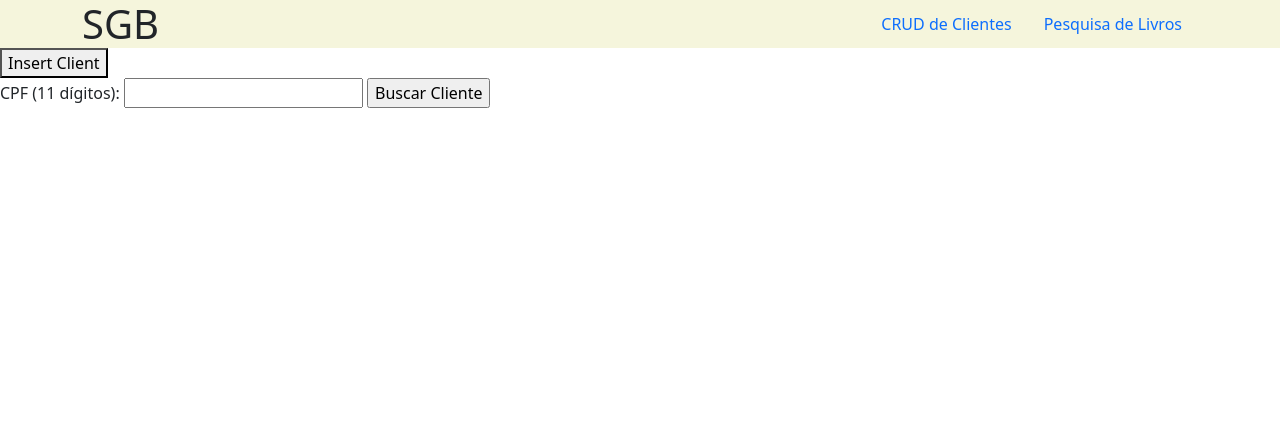
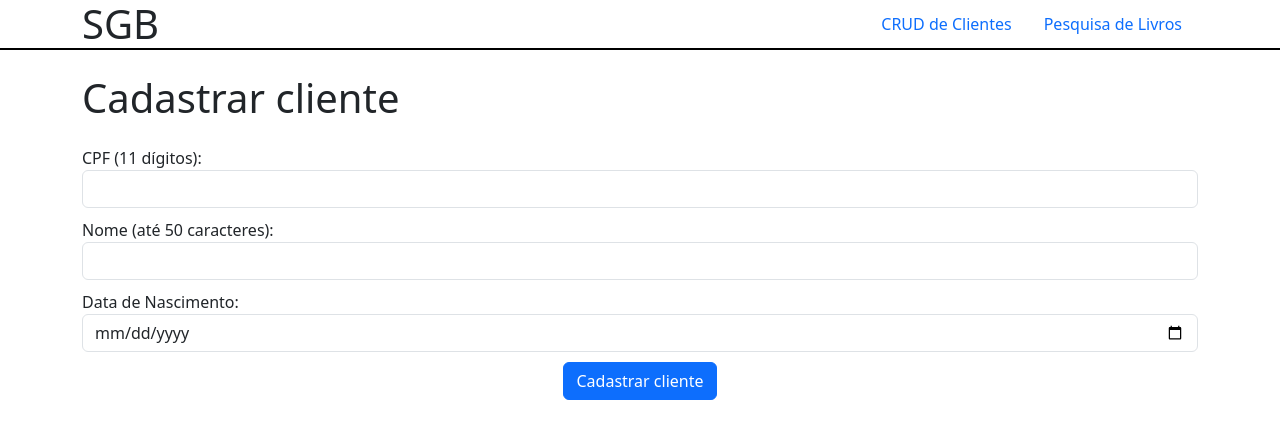
Before and after one commit to eduperottoni/SGB, a Flask app: page /clients-crud/?action=create in a window 1280 px wide. Shown: the top 439 px of the page. Run offline with Flask 3, Linux system fonts and the light colour scheme.

Commit message:
Clients CRUD working; Delete needs to reference PK deletion

```diff
--- a/app/src/app.py
+++ b/app/src/app.py
@@ -15,8 +15,9 @@ app = Flask(
 
 @app.route('/')
 def hello():
-    query = "SELECT * FROM Autor WHERE nome = 'Agatha Christie';"
-    tuples = execute_query(query)
+    query = "SELECT * FROM Autor WHERE nome = %s;"
+    params = ('Agatha Christie',)
+    tuples = execute_query(query, params)
     logging.debug(tuples)
     return 'Hello, World!'
 
@@ -25,48 +26,165 @@ def hello():
 #     return render_template('clients_crud.html')
 
 @app.route('/clients-crud/', methods=['GET', 'POST'])
-@app.route('/clients-crud/<cpf>', methods=['GET', 'POST'])
-def clients_crud(cpf = None):
+def clients_crud():
     action = request.args.get('action')
     logging.debug(action)
-    client_form = {}
 
     if request.method == 'POST':
-        if action in ['insert', 'update']:
+        logging.debug('ISSO FOI UM POST')
+        if action in ['create', 'update']:
             client_form = request.form
             logging.debug(f'Vamos cadastrar/atualizar um cliente: {client_form["cpf"]}')
 
-            if action == 'insert':
+            if action == 'create':
                 query = f'INSERT INTO Cliente (cpf, nome, data_nascimento, data_registro) VALUES {client_form["cpf"], client_form["nome"], client_form["data_nascimento"], datetime.now().isoformat()}'
                 execute_query(query)
+
+                logging.debug('Cliente criado')
+                query = f"SELECT * FROM Cliente WHERE cpf = %s;"
+                params = (client_form["cpf"],)
+                logging.debug(execute_query(query, params))
+
+            elif action == 'update':
+                logging.debug('Vamos atualizar o cliente')
+                logging.debug(client_form)
+
+                query = """
+                    UPDATE Cliente
+                    SET nome = %s, data_nascimento = %s
+                    WHERE cpf = %s
+                """
+                values = (client_form['nome'], client_form['data_nascimento'], client_form['cpf'])
+                execute_query(query, values)
+
+                logging.debug('Cliente atualizado')
+                query = f"SELECT * FROM Cliente WHERE cpf = %s;"
+                params = (client_form["cpf"],)
+                logging.debug(execute_query(query, params))
+
+            elif action == 'delete':
+                return render_template()
 
             return redirect('/clients-crud/')
 
         elif action == 'read':
-            cpf = request.form['cpf']
-            query = f"SELECT * FROM Cliente WHERE cpf = '{cpf}'"
-            tuples = execute_query(query)
-            logging.debug(f'MOSTRAR TEMPLATE COM O CLIENTE: {tuples}')
+            clients_info = request.form
+            query = f'SELECT * FROM Cliente'
+            query, params = format_search_by_params_query(query, clients_info)
+            tuples = execute_query(query, params)
+            logging.debug(f'MOSTRAREMOS OS RESULTADOS DA BUSCA POR CLIENTES: {tuples}')
+
+            return render_template('clients.html', search=tuples)
 
         elif action == 'delete':
-            ...
+            logging.debug('CPF')
+            logging.debug(request.form)
+            logging.debug(request.form['cpf'])
+            #TODO Ver se é possível deletar (se o cliente não tem empréstimos pendentes)
+            query = f"DELETE FROM Cliente WHERE cpf = %s;"
+            params = (request.form.get('cpf'),)
+            execute_query(query, params)
+            logging.debug('Cliente deletado')
 
-    if action == 'update':
-        try:
-            query = f"SELECT (cpf, nome, data_nascimento) FROM Cliente WHERE cpf = {cpf}"
-            tuples = execute_query(query)
-            logging.debug(f'Recuperamos dados do cliente: {tuples}')
+            query = f'SELECT * FROM Cliente WHERE cpf = %s;'
+            params = (request.form.get('cpf'),)
+            tuples = execute_query(query, params)
+            logging.debug()
 
-        except Exception as e:
-            logging.debug(e)
+    # If method == 'GET':
+    if action:
+        client_form={}
+        form_title=''
+        match action:
+            case 'update':
+                if 'cpf' in request.args:
+                    # try:
+                    cpf = request.args.get('cpf')
+                    query = f"SELECT (cpf, nome, data_nascimento) FROM Cliente WHERE cpf = %s;"
+                    params = (cpf,)
+                    tuple = execute_query(query, params)
+                    clients_list = get_dicts_from_tuples(tuple, ['cpf', 'nome', 'data_nascimento'])
+                    clients_list[0]['nome'] = clients_list[0]['nome'][1:-1]
+                    client_form = clients_list[0]
+                    form_title = 'Atualizar cliente'
+                    # except Exception as e:
+                    #     return render_template('error.html',
+                    #                         msg="Erro ao recuperar o CPF especificado",
+                    #                         url_for_link="clients_crud",
+                    #                         action_link='update')
+                else:
+                    clients_list = get_all_clients_from_db()
+                    return render_template('choose_client.html', clients=clients_list)
 
-    elif action == 'insert':
-        logging.debug('OLÁ')
+            case 'create':
+                form_title='Cadastrar cliente'
+
+            case 'read':
+                form_title = 'Buscar cliente'
+
+            case 'delete':
+                    clients_list = get_all_clients_from_db()
+                    return render_template('choose_client.html', clients=clients_list)
 
 
-        return render_template('client_form.html', client_form=client_form)
+        return render_template('client_form.html',
+                                client_form=client_form,
+                                form_title=form_title,
+                                crud_action=action)
 
-    return render_template('clients_crud.html')
+    return render_template('clients_crud.html', crud_action=action)
+
+
+def get_all_clients_from_db():
+    query = f"SELECT (cpf, nome, data_nascimento) FROM Cliente"
+    tuples = execute_query(query)
+    clients_list = get_dicts_from_tuples(tuples, ['cpf', 'nome', 'data_nascimento'])
+    return clients_list
+
+
+def get_dicts_from_tuples(tuples: list[str], keys_list: list[str]) -> list[dict[str | str]]:
+    """
+    Function to transform a result from a db query to a dict based on the specified keys
+
+    :param tuples: tuples from DB
+    :param keys_list: list with keys, in the order of the tuples resultss
+    :return: the result dict
+    """
+    dicts_list = []
+    for tuple in tuples:
+        logging.debug(tuple)
+        for t in tuple:
+            t = t[1:-1]
+            dicts_list.append(
+                {keys_list[index]: column for index, column in enumerate(t.split(','))}
+            )
+    return dicts_list
+
+
+
+def format_search_by_params_query(base_query: str, info: dict[str | str]) -> str | tuple:
+    """
+    Function to format some SELECT search to READ action on CRUD
+
+    :param query: the base SELECT query
+    :param info: dict containing the columns name as keys and search values as values
+
+    eg. {'cpf': '00083993456', 'nome': None}
+
+    :return query and params: query and params, ready to bbe executed by cursor
+    """
+    conditions, params = [], []
+    for k, v in info.items():
+        if v:
+            conditions.append(f'{k} = %s')
+            params.append(v)
+
+    if conditions:
+        base_query += ' WHERE '
+        base_query += " AND ".join(conditions)
+
+    return base_query, tuple(params)
+
 
 
 
--- a/app/src/db_utils/populate_tables.sql
+++ b/app/src/db_utils/populate_tables.sql
@@ -131,7 +131,8 @@ INSERT INTO Cliente (cpf, nome, data_nascimento, data_registro) VALUES
     ('78901654326', 'Larissa Santos', '1982-11-05', '2022-03-17'),
     ('89012765437', 'Fábio Costa', '1998-06-12', '2022-04-24'),
     ('90123876548', 'Mariana Souza', '1984-03-19', '2022-05-01'),
-    ('01234987659', 'Pedro Oliveira', '1990-12-26', '2022-06-08');
+    ('01234987659', 'Pedro Oliveira', '1990-12-26', '2022-06-08'),
+    ('90456372678', 'Pedro Oliveira', '2002-06-08', '2023-06-09');
 
 -- Para Agatha Christie
 INSERT INTO Escrito_por (autor, livro) VALUES
--- a/app/src/static/client_form.html
+++ b/app/src/static/client_form.html
@@ -5,27 +5,43 @@
 <body>
     {% include 'header.html' %}
 <div class="container mt-4">
-    <h1 class="mb-4">Formulário de Criação de Cliente</h1>
+    <h1 class="mb-4">{{ form_title }}</h1>
 
-    <form action="{{ url_for('clients_crud', action='insert') }}" method="post">
+    <form action="{{ url_for('clients_crud', action=crud_action) }}" method="post">
         <div class="form-group">
             <label for="cpf">CPF (11 dígitos):</label>
-            <input type="text" class="form-control" id="cpf" name="cpf" pattern="\d{11}" required title="CPF deve ter 11 dígitos">
+            <input
+                value="{{ client_form['cpf'] }}"
+                type="text"
+                class="form-control"
+                id="cpf"
+                name="cpf"
+                pattern="\d{11}"
+                {% if crud_action != 'read' %}required{% endif %}
+                title="CPF deve ter 11 dígitos"
+                {% if crud_action == 'update' %}disabled{% endif %}>
         </div>
 
         <div class="form-group">
             <label for="nome">Nome (até 50 caracteres):</label>
-            <input type="text" class="form-control" id="nome" name="nome" maxlength="50" required>
+            <input value="{{ client_form['nome'] }}" class="form-control" id="nome" name="nome" maxlength="50" {% if crud_action != 'read' %}required{% endif %}>
         </div>
 
         <div class="form-group">
             <label for="data_nascimento">Data de Nascimento:</label>
-            <input type="date" class="form-control" id="data_nascimento" name="data_nascimento" required>
+            <input value="{{ client_form['data_nascimento'] }}" type="date" class="form-control" id="data_nascimento" name="data_nascimento" {% if crud_action != 'read' %}required{% endif %}>
         </div>
 
-        <button type="submit" class="btn btn-primary">Cadastrar Cliente</button>
+        <div class="form-group">
+            <button type="submit" onclick="enableCPF()" class="btn btn-primary">{{ form_title }}</button>
+        </div>
     </form>
 </div>
+<script>
+    function enableCPF() {
+        document.getElementById('cpf').disabled = false;
+    }
+</script>
 <script src="https://cdn.jsdelivr.net/npm/bootstrap@5.3.2/dist/js/bootstrap.bundle.min.js" integrity="sha384-C6RzsynM9kWDrMNeT87bh95OGNyZPhcTNXj1NW7RuBCsyN/o0jlpcV8Qyq46cDfL" crossorigin="anonymous"></script>
 </body>
 </html>
--- a/app/src/static/clients_crud.html
+++ b/app/src/static/clients_crud.html
@@ -4,14 +4,34 @@
 {% include 'head.html' %}
 <body>
     {% include 'header.html' %}
-    <div class="wrapper">
-        <a href="{{ url_for('clients_crud', action='insert') }}"><button>Insert Client</button></a>
-        <form action="{{ url_for('clients_crud', action='read') }}" method="post">
-            <label for="cpf">CPF (11 dígitos):</label>
-            <input type="text" id="cpf" name="cpf" pattern="\d{11}" required title="CPF deve ter 11 dígitos">
-            <input type="submit" value="Buscar Cliente">
-        </form>
+    <div class="container mt-4">
+        <h1>CRUD de clientes</h1>
+
+        <a class="crud-options" href="{{ url_for('clients_crud', action='create') }}"><button class="btn btn-primary">Create Client</button></a>
+        <a class="crud-options" href="{{url_for('clients_crud', action='read')}}"><button class="btn btn-primary">Read Client</button></a>
+        <a class="crud-options" href="{{url_for('clients_crud', action='update')}}"><button class="btn btn-primary">Update Client</button></a>
+        <a class="crud-options" href="{{url_for('clients_crud', action='delete')}}"><button class="btn btn-primary">Delete Client</button></a>
+
+        <!-- <form action="{{ url_for('clients_crud', action='read') }}" method="post">
+            <div class="form-group">
+                <label for="cpf">CPF (11 dígitos):</label>
+                <input type="text" id="cpf" name="cpf" pattern="\d{11}" required title="CPF deve ter 11 dígitos">
+                <button type="submit" class="btn btn-primary">Buscar Cliente</button>
+            </div>
+        </form> -->
     </div>
 
 </body>
 </html>
+
+<style>
+    a.crud-options{
+        display: block;
+        margin: 20px auto;
+        max-width: 300px;
+    }
+
+    a.crud-options > button{
+        width: 100%;
+    }
+</style>
--- a/app/src/static/css/main.css
+++ b/app/src/static/css/main.css
@@ -12,3 +12,12 @@ div.wrapper {
     max-width: 1000px;
     margin: 0 auto;
 }
+
+div.form-group {
+    margin: 10px 0;
+}
+
+div.form-group button {
+    display: block;
+    margin: 0 auto;
+}
--- a/app/src/static/head.html
+++ b/app/src/static/head.html
@@ -1,6 +1,7 @@
 <head>
     <meta charset="UTF-8">
     <meta name="viewport" content="width=device-width, initial-scale=1.0">
+    <link rel="stylesheet" href="{{url_for('static', filename='css/main.css')}}">
     <link href="https://cdn.jsdelivr.net/npm/bootstrap@5.3.2/dist/css/bootstrap.min.css" rel="stylesheet" integrity="sha384-T3c6CoIi6uLrA9TneNEoa7RxnatzjcDSCmG1MXxSR1GAsXEV/Dwwykc2MPK8M2HN" crossorigin="anonymous">
     <title>{{ title }}</title>
 </head>
--- a/app/src/static/header.html
+++ b/app/src/static/header.html
@@ -20,7 +20,7 @@
 
 <style>
     header{
-        background-color: beige;
+        border-bottom: 2px solid #000;
     }
 
     header h1 {
```
Also changed, not shown: app/src/db_utils/db.py (+6 -2 lines), app/src/static/busca_por_autor.html (+2 -6 lines), app/src/static/choose_client.html (added, +61 -0 lines), app/src/static/clients.html (added, +19 -0 lines), app/src/static/confirm_delete.html (added, +26 -0 lines), app/src/static/error.html (added, +11 -0 lines).
